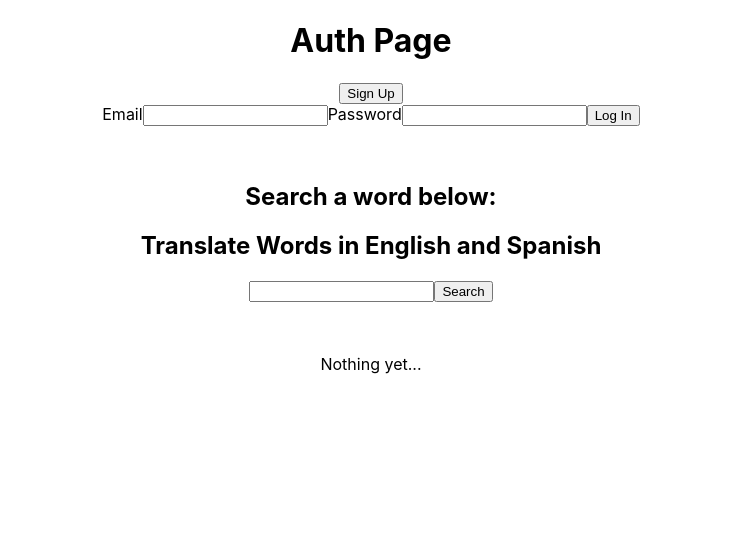
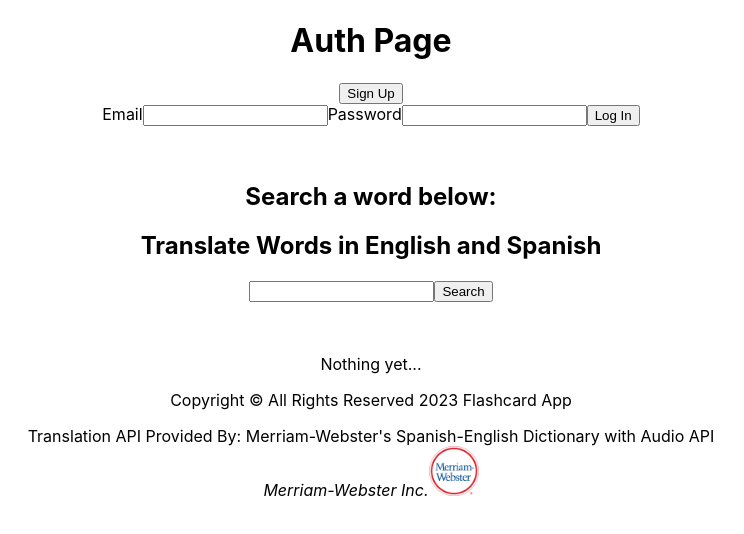
Before and after one commit to al-brooks/spanish-flashcards-client, a React (Create React App) app: page / in a window 1280 px wide. Shown: the top 534 px of the page, without its empty margins (269-1013 px from the left). Built offline with nearby package versions, Linux system fonts and the light colour scheme.

Commit message:
adds footer

```diff
--- /dev/null
+++ b/src/components/Footer/Footer.js
@@ -0,0 +1,28 @@
+import { Link } from "react-router-dom";
+import mwLogo from "../../imgs/MWLogo_LightBG.png";
+
+export default function Footer() {
+  return (
+    <footer>
+      <p>
+        Copyright &copy; All Rights Reserved {new Date().getFullYear()}{" "}
+        Flashcard App
+      </p>
+      <p>
+        Translation API Provided By: Merriam-Webster's Spanish-English
+        Dictionary with Audio API
+        <br />
+        <em>Merriam-Webster Inc.</em>
+        <Link
+          to={"https://www.dictionaryapi.com/products/api-spanish-dictionary"}
+        >
+          <img
+            style={{ width: "50px", height: "50px" }}
+            src={mwLogo}
+            alt="Merriam-Webster Inc. Logo"
+          />
+        </Link>
+      </p>
+    </footer>
+  );
+}
--- a/src/pages/App/App.js
+++ b/src/pages/App/App.js
@@ -12,6 +12,7 @@ import EditPage from "../EditPage/EditPage";
 import DeleteConfirmPage from "../DeleteConfirmPage/DeleteConfirmPage";
 import CardDetailPage from "../CardDetailPage/CardDetailPage";
 import LandingPage from "../LandingPage/LandingPage";
+import Footer from "../../components/Footer/Footer";
 
 function App() {
   const [user, setUser] = useState(getUser());
@@ -59,6 +60,7 @@ function App() {
           <SearchPage />
         </main>
       )}
+      <Footer />
     </div>
   );
 }
```
Also changed, not shown: src/imgs/MWLogo_LightBG.png (added).
